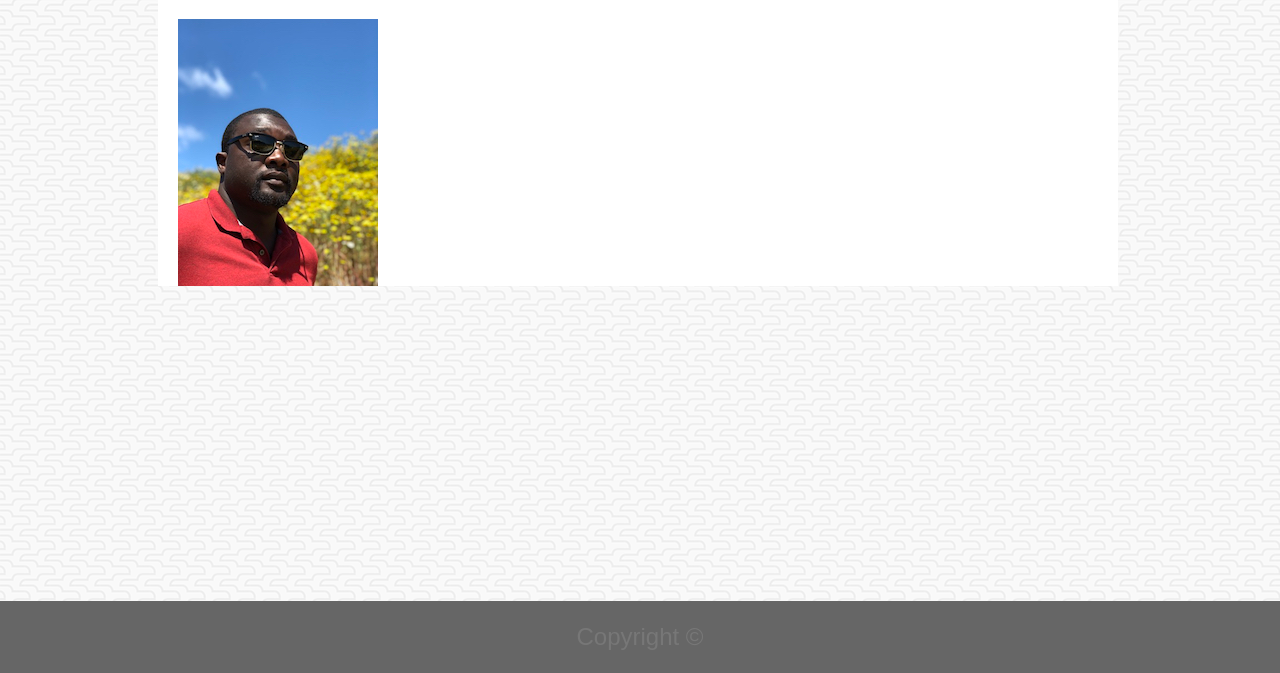
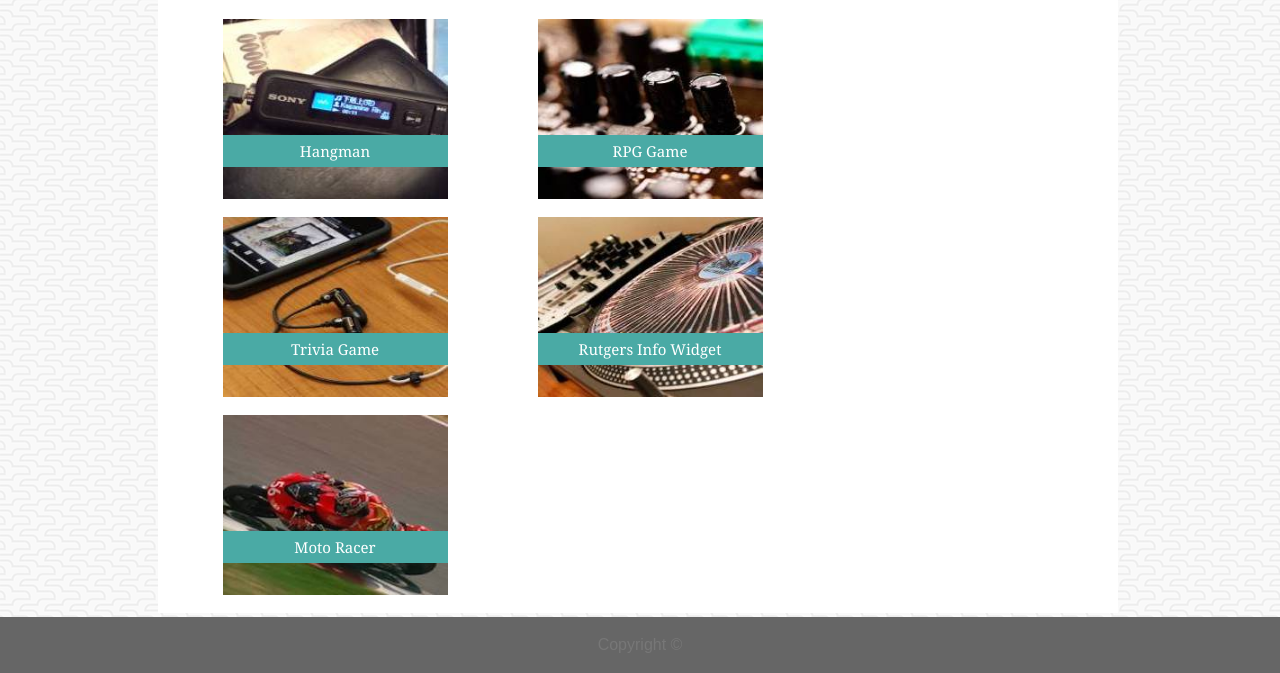
Before and after one commit to tinasheg/Basic-Portfolio, a plain HTML site: page portfolio.html in a window 1280 px wide. Shown: the part 127-800 px from the top of the page. Drawn offline with Linux system fonts and the light colour scheme.

Commit message:
Finished homework

```diff
--- /dev/null
+++ b/assets/css/portfolio.css
@@ -0,0 +1,29 @@
+.project{
+    float: left;
+    padding: 0px 45px 10px;
+    position: relative;
+}
+
+h3 {
+    position: absolute;
+    background-color: #4aaaa5;
+    color: white;
+    /* height: fit-content; */
+    width: 225px;
+    padding: 10px 20px 10px 20px;
+    font-family: Georgia, 'Times New Roman', Times, serif;
+    font-size: 15px;
+    text-align: center;
+    padding-top: 0px;
+    padding-bottom: 0px;
+    bottom: 50px;
+}
+
+img {
+    height: 180px;
+    padding-right: 0px;
+}
+
+img:hover {
+    box-shadow: 0 0 2px 4px #4aaaa5;
+}
--- a/portfolio.html
+++ b/portfolio.html
@@ -8,6 +8,7 @@
   <!-- <link rel="stylesheet" href="assets/css/positining.css"> -->
   <link rel="stylesheet" href="assets/css/reset.css">
   <link rel="stylesheet" href="assets/css/style.css">
+  <link rel="stylesheet" href="assets/css/portfolio.css">
   <style>
     body {
       background-image: url("assets/images/beanstalk.png")
@@ -42,14 +43,50 @@
     <section id="main-content" class="main-content-section">
       <h1>Portfolio</h1>
       <div class="content">
-        <img src="assets/images/IMG_6554.jpg" alt="" style="float: left">
+        <div class="project" id="project1">
+          <div class="profileInfo">
+            <img src="assets/images/technics-1.jpg" alt="">
+            <h3 class="project-name">Hangman</h3>
+          </div>
+        </div>
+        <div class="project" id="project2">
+          <div class="profileInfo">
+            <img src="assets/images/technics-2.jpg" alt="">
+            <h3 class="project-name">RPG Game</h3>
+          </div>
+        </div>
+        <div class="project" id="project3">
+          <div class="profileInfo">
+            <img src="assets/images/technics-3.jpg" alt="">
+            <h3 class="project-name">Trivia Game</h3>
+          </div>
+        </div>
+        <div class="project" id="project4">
+          <div class="profileInfo">
+            <img src="assets/images/technics-4.jpg" alt="">
+            <h3 class="project-name">Rutgers Info Widget</h3>
+          </div>
+        </div>
+        <div class="project" id="project5">
+          <div class="profileInfo">
+            <img src="assets/images/transport-5.jpg" alt="">
+            <h3 class="project-name">Moto Racer</h3>
+          </div>
+        </div>
+        <div class="project" id="project5">
+          <div class="profileInfo">
+            <img src="" alt="">
+            <h3 class="project-name"></h3>
+          </div>
+        </div>
+      </div>
 
-      </div>
-    </section>
+  </div>
+  </section>
 
-    <footer>
-      <small>Copyright &copy;</small>
-    </footer>
+  <footer>
+    <small>Copyright &copy;</small>
+  </footer>
   </div>
 </body>
 
```
Also changed, not shown: assets/css/contact.css (added, +41 -0 lines), assets/css/positining.css (deleted, +0 -21 lines), contact.html (+18 -1 lines), assets/images/technics-1.jpg (added), assets/images/technics-2.jpg (added), assets/images/technics-3.jpg (added), assets/images/technics-4.jpg (added), assets/images/transport-5.jpg (added).
